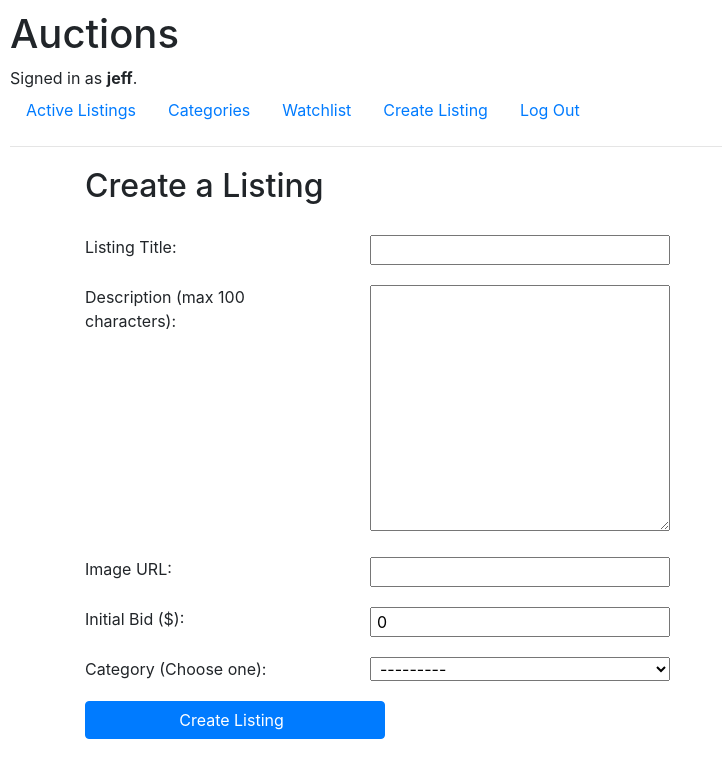
After one commit to jdcoulte/CS50-Commerce, a Django app: page /create in a window 1280 px wide. The commit adds this page. Shown: the top 778 px of the page, without its empty margins (0-722 px from the left). Run offline with Django 3.2, Linux system fonts and the light colour scheme; a user stored in the database is signed in; some libraries are stand-ins or nearby versions.

Commit message:
Creating form for creating a new listing and setting up the create listing page

```diff
--- /dev/null
+++ b/auctions/forms.py
@@ -0,0 +1,14 @@
+from django.forms import ModelForm
+from auctions.models import Listing
+
+class ListingForm(ModelForm):
+    class Meta:
+        model = Listing
+        fields = ['title', 'description', 'image_url', 'initial_bid', 'category']
+        labels = {
+            'title': "Listing Title:",
+            'description': "Description\n(max 100 characters):",
+            'image_url': "Image URL:",
+            'initial_bid': "Initial Bid ($):",
+            'category': "Category (Choose one):"
+        }
--- a/auctions/models.py
+++ b/auctions/models.py
@@ -19,7 +19,6 @@ class Listing(models.Model):
     description = models.TextField(max_length=1000)
     image_url = models.URLField()
     initial_bid = models.DecimalField(max_digits=12, decimal_places=2, default=0)
-    min_bid = models.DecimalField(max_digits=12, decimal_places=2, default=0)
     category = models.CharField(blank=True, choices=CATEGORIES, max_length=64)
     creation_time = models.DateTimeField()
     owner = models.ForeignKey(User, on_delete=models.CASCADE)
--- /dev/null
+++ b/auctions/static/auctions/css/styles.css
@@ -0,0 +1,21 @@
+body {
+  padding: 10px;
+}
+
+.pageheading {
+  margin: 20px 0;
+}
+
+#createlistingform label, #createlistingform input, #createlistingform textarea, #createlistingform select {
+  margin: 10px 0;
+}
+
+#createlistingform input, #createlistingform textarea, #createlistingform select {
+  width: 300px;
+  padding-left: 5px;
+}
+
+#createbutton {
+  margin: auto;
+}
+/*# sourceMappingURL=styles.css.map */
--- /dev/null
+++ b/auctions/static/auctions/css/styles.scss
@@ -0,0 +1,22 @@
+body {
+    padding: 10px;
+}
+
+.pageheading {
+    margin: 20px 0;
+}
+
+#createlistingform {
+    label, input, textarea, select {
+        margin: 10px 0;
+    }
+
+    input, textarea, select {
+        width: 300px;
+        padding-left: 5px;
+    }
+}
+
+#createbutton {
+    margin: auto;
+}
--- /dev/null
+++ b/auctions/static/auctions/scripts.js
@@ -0,0 +1,28 @@
+
+console.log(window.location.href);
+
+var getParams = function (url) {
+	var params = {};
+	var parser = document.createElement('a');
+	parser.href = url;
+	var query = parser.search.substring(1);
+	var vars = query.split('&');
+	for (var i = 0; i < vars.length; i++) {
+		var pair = vars[i].split('=');
+		params[pair[0]] = decodeURIComponent(pair[1]);
+	}
+	return params;
+};
+
+var RedirectParams = function(url) {
+
+    var params = getParams(url);
+
+    if(params.length == 0) {
+        return false;
+    }
+    else {
+        document.querySelector("#redirectinput").value = params.next;
+        return true;
+    }
+};
--- a/auctions/static/auctions/styles.css
+++ /dev/null
@@ -1,3 +0,0 @@
-body {
-    padding: 10px;
-}
--- /dev/null
+++ b/auctions/templates/auctions/create.html
@@ -0,0 +1,32 @@
+{% extends "auctions/layout.html" %}
+
+{% block title %}
+
+Create New Listing
+
+{% endblock %}
+
+{% block body %}
+    <div class="container">
+        <h2 class="pageheading">Create a Listing</h2>
+
+        <form action="{% url 'create' %}" method="post" id="createlistingform">
+            {% csrf_token %}
+            {% for field in form %}
+                <div class="row">
+                    <div class="col-3">
+                        {{ field.label_tag }}
+                    </div>
+                    <div class="col-3">
+                        {{ field }}
+                    </div>
+                </div>
+            {% endfor %}
+            <div class="row">
+                <div class="col-6">
+                    <input class="btn btn-primary" type="submit" value="Create Listing" id="createbutton">
+                </div>
+        </form>
+    </div>
+
+{% endblock %}
--- a/auctions/templates/auctions/layout.html
+++ b/auctions/templates/auctions/layout.html
@@ -5,7 +5,7 @@
     <head>
         <title>{% block title %}Auctions{% endblock %}</title>
         <link rel="stylesheet" href="https://stackpath.bootstrapcdn.com/bootstrap/4.4.1/css/bootstrap.min.css" integrity="sha384-Vkoo8x4CGsO3+Hhxv8T/Q5PaXtkKtu6ug5TOeNV6gBiFeWPGFN9MuhOf23Q9Ifjh" crossorigin="anonymous">
-        <link href="{% static 'auctions/styles.css' %}" rel="stylesheet">
+        <link href="{% static 'auctions/css/styles.css' %}" rel="stylesheet">
     </head>
     <body>
         <h1>Auctions</h1>
@@ -20,7 +20,16 @@
             <li class="nav-item">
                 <a class="nav-link" href="{% url 'index' %}">Active Listings</a>
             </li>
+            <li class="nav-item">
+                <a class="nav-link" href="#">Categories</a>
+            </li>
             {% if user.is_authenticated %}
+                <li class="nav-item">
+                    <a class="nav-link" href="#">Watchlist</a>
+                </li>
+                <li class="nav-item">
+                    <a class="nav-link" href="{% url 'create' %}">Create Listing</a>
+                </li>
                 <li class="nav-item">
                     <a class="nav-link" href="{% url 'logout' %}">Log Out</a>
                 </li>
@@ -36,5 +45,6 @@
         <hr>
         {% block body %}
         {% endblock %}
+        <script src="{% static 'auctions/scripts.js' %}" type="text/javascript"></script>
     </body>
 </html>
--- a/auctions/templates/auctions/login.html
+++ b/auctions/templates/auctions/login.html
@@ -16,6 +16,7 @@
         <div class="form-group">
             <input class="form-control" type="password" name="password" placeholder="Password">
         </div>
+        <input type="hidden" name="redirect" id="redirectinput">
         <input class="btn btn-primary" type="submit" value="Login">
     </form>
 
--- a/auctions/urls.py
+++ b/auctions/urls.py
@@ -6,5 +6,6 @@ urlpatterns = [
     path("", views.index, name="index"),
     path("login", views.login_view, name="login"),
     path("logout", views.logout_view, name="logout"),
-    path("register", views.register, name="register")
+    path("register", views.register, name="register"),
+    path("create", views.create, name="create")
 ]
--- a/auctions/views.py
+++ b/auctions/views.py
@@ -3,9 +3,10 @@ from django.db import IntegrityError
 from django.http import HttpResponse, HttpResponseRedirect
 from django.shortcuts import render
 from django.urls import reverse
+from django.contrib.auth.decorators import login_required
 
 from .models import User
-
+from .forms import ListingForm
 
 def index(request):
     return render(request, "auctions/index.html")
@@ -61,3 +62,14 @@ def register(request):
         return HttpResponseRedirect(reverse("index"))
     else:
         return render(request, "auctions/register.html")
+
+@login_required()
+def create(request):
+    if request.method == "POST":
+        # TODO
+        return HttpResponseRedirect(reverse("index"))
+    else:
+        form = ListingForm()
+        return render(request, "auctions/create.html", {
+            'form': form
+        })
--- a/commerce/settings.py
+++ b/commerce/settings.py
@@ -27,6 +27,7 @@ DEBUG = True
 
 ALLOWED_HOSTS = []
 
+LOGIN_URL = '/login'
 
 # Application definition
 
```
Also changed, not shown: auctions/migrations/0003_remove_listing_min_bid.py (added), db.sqlite3, 1 other file.
